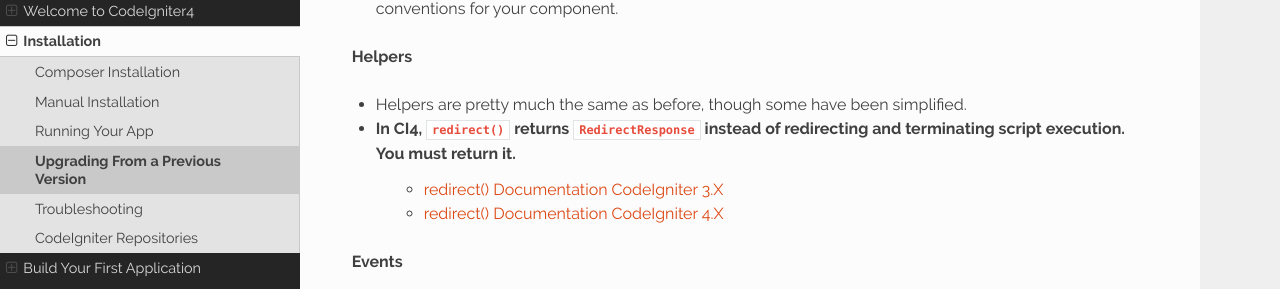
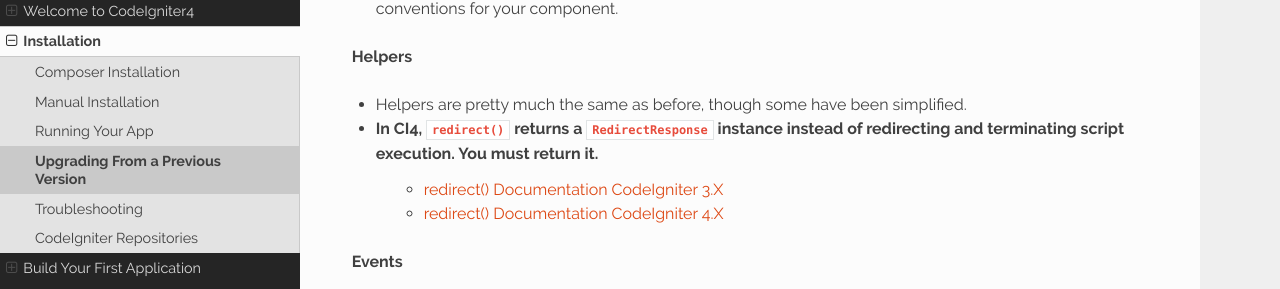
Before and after one commit to NEKOGET/ci4_user_guide_src, a Sphinx documentation site: the page built from source/installation/upgrade_4xx.rst, in a window 1280 px wide and 900 px high, scrolled down 1891 px. Shown: the part 141-430 px from the top of the window. Built offline with Sphinx 7.4.7 and the Read the Docs theme 2.0.0, drawn with Linux system fonts in a browser that asks for light colours.

Commit message:
docs: fix by proofreading
Co-authored-by: John Paul E. Balandan, CPA <51850998+paulbalandan@users.noreply.github.com>

```diff
--- a/source/installation/upgrade_4xx.rst
+++ b/source/installation/upgrade_4xx.rst
@@ -94,7 +94,7 @@ General Adjustments
 **Helpers**
 
 - Helpers are pretty much the same as before, though some have been simplified.
-- In CI4, ``redirect()`` returns ``RedirectResponse`` instead of redirecting and terminating script execution. You must return it.
+- In CI4, ``redirect()`` returns a ``RedirectResponse`` instance instead of redirecting and terminating script execution. You must return it.
     - `redirect() Documentation CodeIgniter 3.X <https://codeigniter.com/userguide3/helpers/url_helper.html#redirect>`_
     - `redirect() Documentation CodeIgniter 4.X <../general/common_functions.html#redirect>`_
 
```
